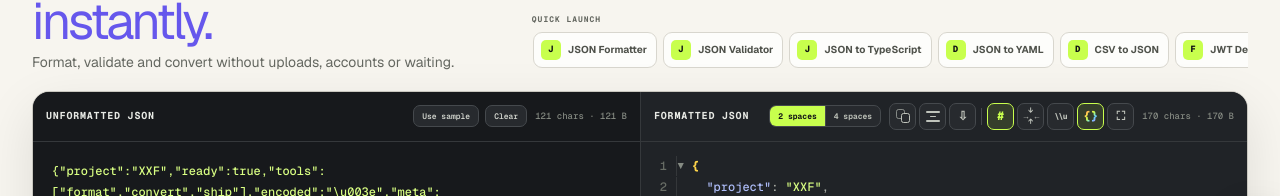
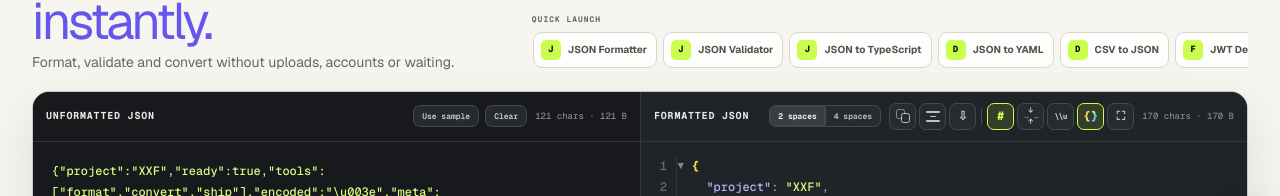
Before and after one commit to sufaith/xxf-json-frontend-toolbox, a Next.js app: page / in a window 1280 px wide. Shown: the part 197-393 px from the top of the page. Built offline with nearby package versions, Linux system fonts and the light colour scheme.

Commit message:
tone down indentation control

```diff
--- a/app/globals.css
+++ b/app/globals.css
@@ -154,7 +154,7 @@ button, select { cursor: pointer; }
 .editor-panel__options:empty { display: none; }
 .editor-panel__options .segmented { border-color: #45494d; border-radius: 7px; background: #272a2e; }
 .editor-panel__options .segmented button { border-color: #45494d; padding: 6px 8px; color: #b8bcb4; font: 650 8px/1 var(--font-mono), monospace; }
-.editor-panel__options .segmented button.is-active { background: var(--acid); color: var(--ink); }
+.editor-panel__options .segmented button.is-active { background: #3a3e42; color: #f1f2ed; box-shadow: inset 0 0 0 1px rgba(255,255,255,.04); }
 .editor-panel__stats { flex: 0 0 auto; color: #858a82; font: 500 9px/1 var(--font-mono), monospace; }
 .editor-panel textarea { display: block; width: 100%; height: 340px; resize: vertical; border: 0; outline: 0; background: transparent; color: #d9ff83; padding: 19px; font: 500 12px/1.78 var(--font-mono), monospace; tab-size: 2; }
 .editor-panel textarea::placeholder { color: #6f746d; }
```
